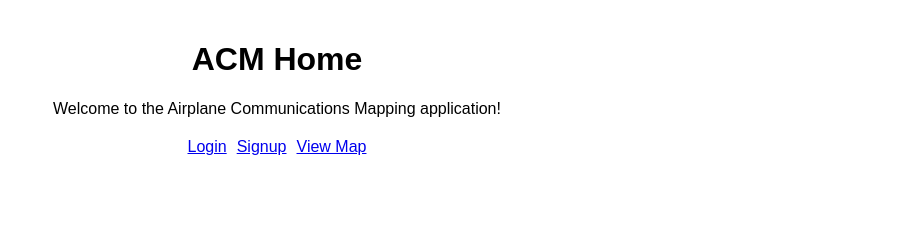
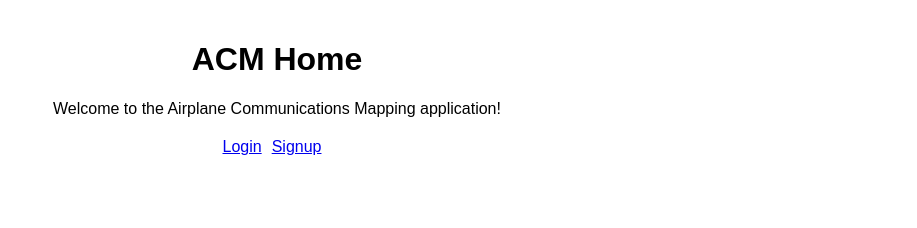
Before and after one commit to GiannfrancoC340/ACM-demo, a React (Vite) app: page / in a window 1280 px wide. Shown: the top 228 px of the page, without its empty margins (363-1280 px from the left). Built offline with nearby package versions, Linux system fonts and the light colour scheme; no server answers.

Commit message:
Removed the map look from App.jsx

```diff
--- a/src/App.jsx
+++ b/src/App.jsx
@@ -36,7 +36,6 @@ function Home() {
       <div style={{ marginTop: '20px' }}>
         <a href="/login" style={{ marginRight: '10px' }}>Login</a>
         <a href="/signup" style={{ marginRight: '10px' }}>Signup</a>
-        <a href="/map">View Map</a>
       </div>
     </div>
   );
```
